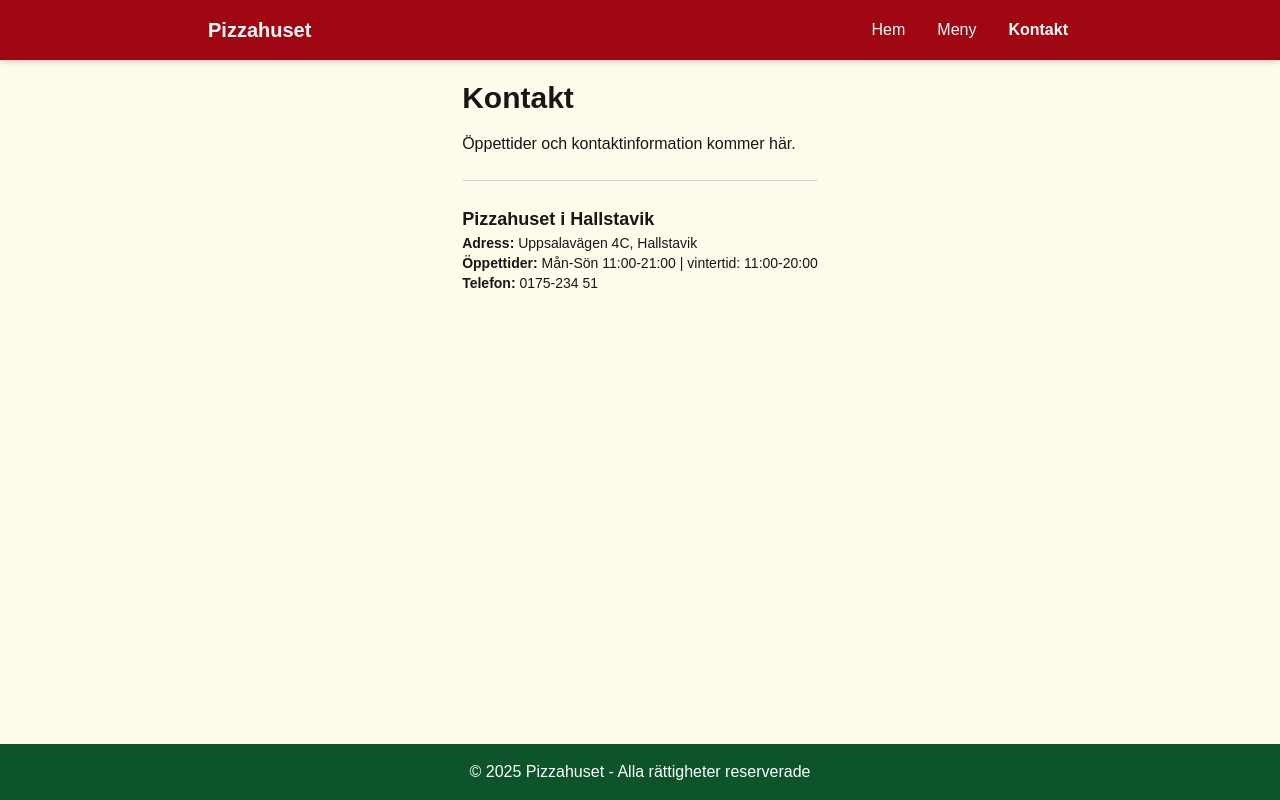
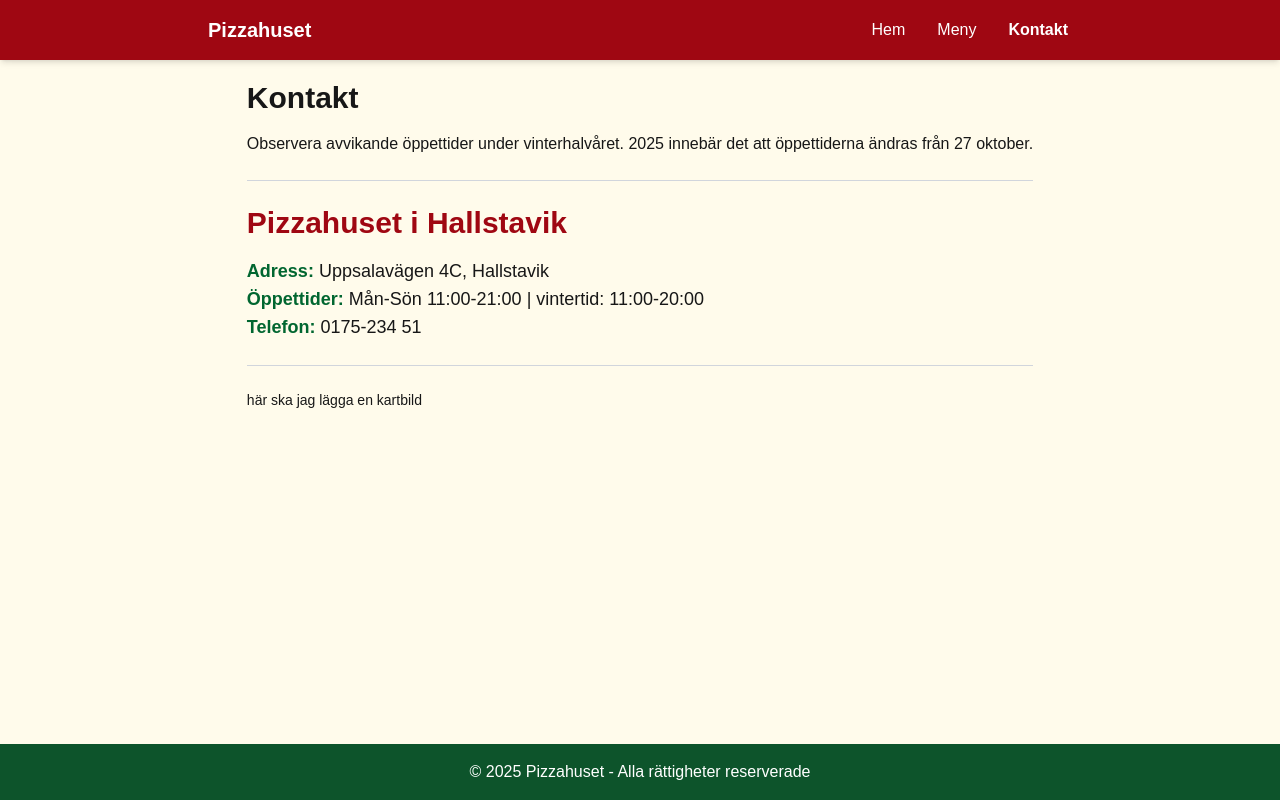
Before and after one commit to annkar73/pizzahuset, a Next.js app: page /contact in a window 1280 px wide. Built offline with nearby package versions, Linux system fonts and the light colour scheme.

Commit message:
update contact page

```diff
--- a/src/app/contact/page.tsx
+++ b/src/app/contact/page.tsx
@@ -2,15 +2,19 @@ export default function ContactPage() {
   return (
     <div>
       <h1 className="text-3xl pt-8 font-bold mb-4">Kontakt</h1>
-      <p>Öppettider och kontaktinformation kommer här.</p>
+      <p>Observera avvikande öppettider under vinterhalvåret. 2025 innebär det att öppettiderna ändras från 27 oktober.</p>
 
             {/* Contact info */}
+      <div className="mt-6 pt-6 border-t border-gray-300 pt-1 text-left text-base md:text-lg print:text-[10px]">
+        <p className="font-bold text-2xl md:text-3xl text-red-800 pb-4">Pizzahuset i Hallstavik</p>
+        <p><span className="font-semibold text-green-800">Adress:</span> Uppsalavägen 4C, Hallstavik</p>
+        <p><span className="font-semibold text-green-800">Öppettider:</span> Mån-Sön 11:00-21:00 | vintertid: 11:00-20:00</p>
+
+        <p><span className="font-semibold text-green-800">Telefon:</span> 0175-234 51</p>
+      </div>
+
       <div className="mt-6 pt-6 border-t border-gray-300 pt-1 text-left text-sm print:text-[10px]">
-        <p className="font-bold text-lg">Pizzahuset i Hallstavik</p>
-        <p><span className="font-semibold font-green-800">Adress:</span> Uppsalavägen 4C, Hallstavik</p>
-        <p><span className="font-semibold">Öppettider:</span> Mån-Sön 11:00-21:00 | vintertid: 11:00-20:00</p>
-
-        <p><span className="font-semibold">Telefon:</span> 0175-234 51</p>
+        här ska jag lägga en kartbild
       </div>
 
 
```
